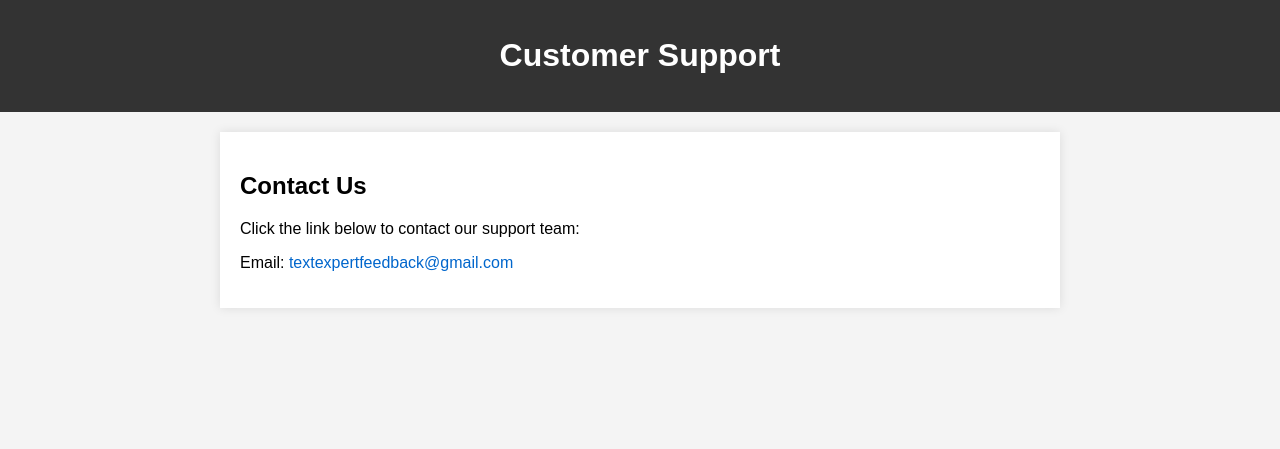
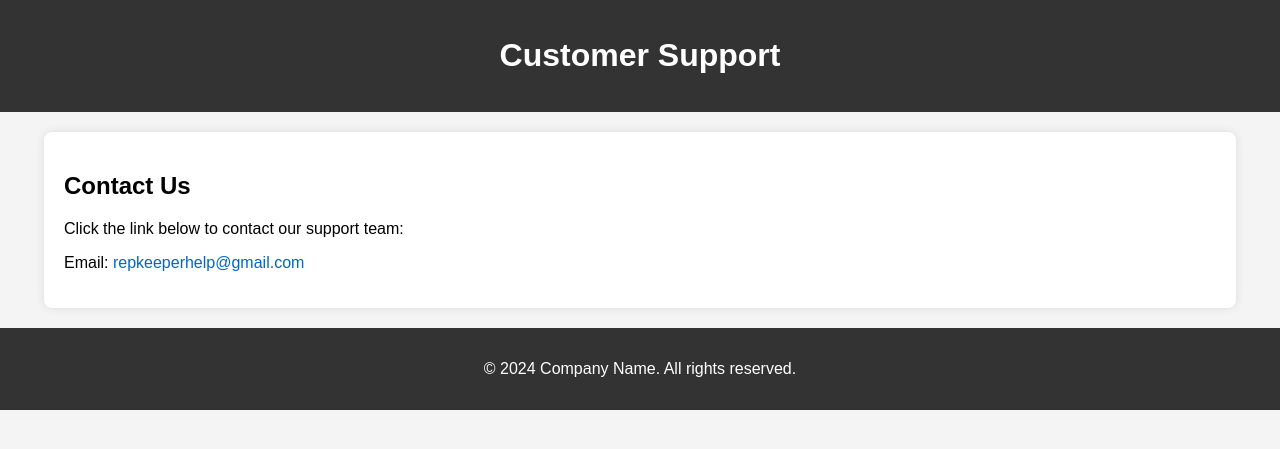
Before and after one commit to dvhull/text-expert, a Jekyll site: the page help.html, which Jekyll copies as it is, in a window 1280 px wide. Shown: the top 449 px of the page. Built offline with Jekyll 4.4.1, drawn with Linux system fonts in a browser that asks for light colours.

Commit message:
Update help.html

```diff
--- a/help.html
+++ b/help.html
@@ -2,7 +2,7 @@
 <html lang="en">
 <head>
     <meta charset="UTF-8">
-    <meta name="viewport" content="width=device-width, initial-scale=1.0">
+    <meta name="viewport" content="width=device-width, initial-scale=1.0, maximum-scale=1.0">
     <title>Support Page</title>
     <style>
         body {
@@ -20,11 +20,12 @@
         }
 
         main {
-            max-width: 800px;
+            max-width: 90%;
             margin: 20px auto;
             padding: 20px;
             background-color: #fff;
             box-shadow: 0 0 10px rgba(0, 0, 0, 0.1);
+            border-radius: 8px;
         }
 
         footer {
@@ -32,6 +33,7 @@
             padding: 1em 0;
             background-color: #333;
             color: #fff;
+            margin-top: 20px;
         }
 
         a {
@@ -41,6 +43,12 @@
 
         a:hover {
             text-decoration: underline;
+        }
+
+        @media (max-width: 600px) {
+            main {
+                padding: 10px;
+            }
         }
     </style>
 </head>
@@ -54,8 +62,12 @@
     <h2>Contact Us</h2>
     <p>Click the link below to contact our support team:</p>
 
-        <p>Email: <a href="mailto:repkeeperhelp@gmail.com">textexpertfeedback@gmail.com</a></p>
+    <p>Email: <a href="mailto:repkeeperhelp@gmail.com">repkeeperhelp@gmail.com</a></p>
 </main>
+
+<footer>
+    <p>&copy; 2024 Company Name. All rights reserved.</p>
+</footer>
 
 </body>
 </html>
```
Lines whose indentation alone changed are shown as unchanged.
